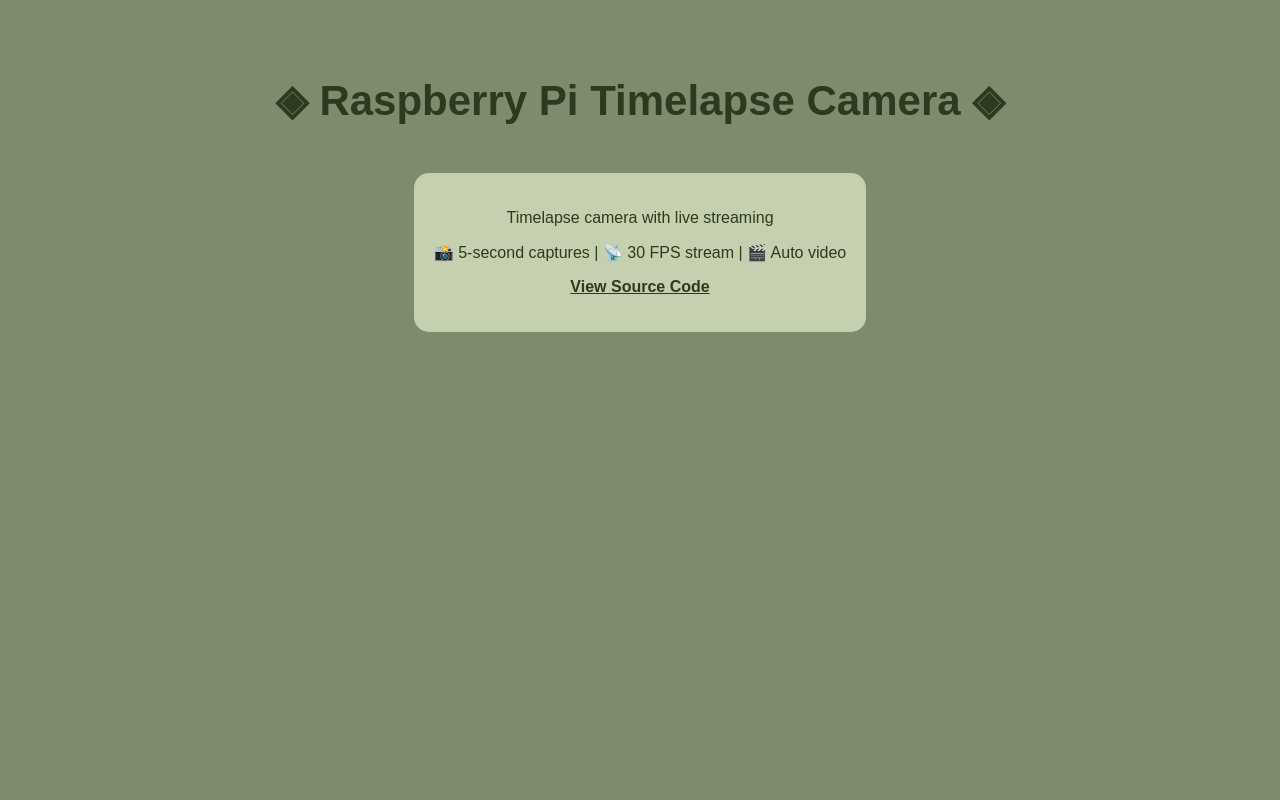
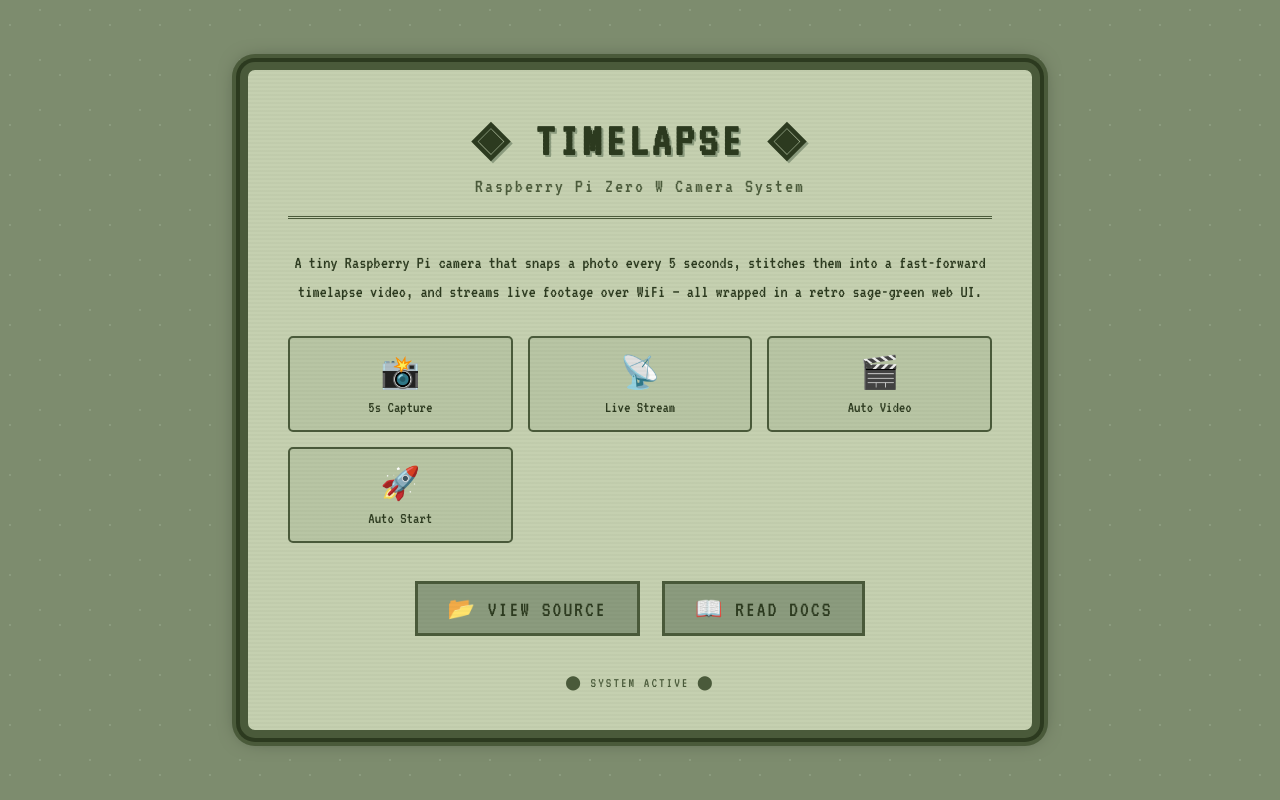
Before and after one commit to anshum2422/Rpi_Timelapse, a plain HTML site: page index.html in a window 1280 px wide. Drawn offline with Linux system fonts and the light colour scheme.

Commit message:
Update index.html

```diff
--- a/index.html
+++ b/index.html
@@ -1,20 +1,184 @@
 <!DOCTYPE html>
-<html>
+<html lang="en">
 <head>
+  <meta charset="UTF-8">
+  <meta name="viewport" content="width=device-width, initial-scale=1.0">
   <title>Raspberry Pi Timelapse Camera</title>
   <style>
-    body { font-family: Arial; background: #7d8c6e; color: #2c3a1f; text-align: center; padding: 40px; }
-    h1 { font-size: 42px; }
-    .card { background: #c5d0b0; padding: 20px; border-radius: 15px; display: inline-block; margin: 20px; }
-    a { color: #2c3a1f; font-weight: bold; }
+    @import url('https://fonts.googleapis.com/css2?family=VT323&display=swap');
+
+    * { margin: 0; padding: 0; box-sizing: border-box; }
+
+    body {
+      font-family: 'VT323', 'Courier New', monospace;
+      background: #7d8c6e;
+      background-image:
+        radial-gradient(circle at 20% 50%, #8b9b7e 1px, transparent 1px),
+        radial-gradient(circle at 80% 20%, #8b9b7e 1px, transparent 1px);
+      background-size: 50px 50px;
+      min-height: 100vh;
+      padding: 20px;
+      color: #2c3a1f;
+      display: flex;
+      justify-content: center;
+      align-items: center;
+    }
+
+    .crt {
+      max-width: 800px;
+      width: 100%;
+      background: #c5d0b0;
+      border: 8px solid #4a5a3a;
+      border-radius: 15px;
+      box-shadow:
+        0 0 0 4px #2c3a1f,
+        0 0 0 8px #4a5a3a,
+        0 0 20px rgba(0,0,0,0.5);
+      padding: 40px;
+      text-align: center;
+      position: relative;
+      overflow: hidden;
+    }
+
+    .crt::before {
+      content: '';
+      position: absolute;
+      top: 0; left: 0; right: 0; bottom: 0;
+      background: repeating-linear-gradient(
+        0deg,
+        transparent,
+        transparent 2px,
+        rgba(44,58,31,0.03) 2px,
+        rgba(44,58,31,0.03) 4px
+      );
+      pointer-events: none;
+    }
+
+    h1 {
+      font-size: 48px;
+      text-transform: uppercase;
+      letter-spacing: 4px;
+      color: #2c3a1f;
+      text-shadow: 2px 2px #8b9b7e;
+      margin-bottom: 10px;
+    }
+
+    .subtitle {
+      font-size: 20px;
+      color: #4a5a3a;
+      letter-spacing: 2px;
+      margin-bottom: 30px;
+      border-bottom: 3px double #4a5a3a;
+      padding-bottom: 20px;
+    }
+
+    .features {
+      display: grid;
+      grid-template-columns: repeat(auto-fit, minmax(180px, 1fr));
+      gap: 15px;
+      margin: 30px 0;
+    }
+
+    .feature {
+      background: #b8c5a4;
+      border: 2px solid #4a5a3a;
+      padding: 15px;
+      border-radius: 5px;
+    }
+
+    .feature .icon {
+      font-size: 32px;
+      margin-bottom: 8px;
+    }
+
+    .feature .label {
+      font-size: 16px;
+      color: #2c3a1f;
+    }
+
+    .btn {
+      display: inline-block;
+      padding: 12px 30px;
+      margin: 8px;
+      font-family: 'VT323', monospace;
+      font-size: 22px;
+      text-transform: uppercase;
+      letter-spacing: 2px;
+      text-decoration: none;
+      background: #8b9b7e;
+      color: #2c3a1f;
+      border: 3px solid #4a5a3a;
+      cursor: pointer;
+      transition: all 0.1s;
+    }
+
+    .btn:hover {
+      background: #7d8c6e;
+      border-color: #2c3a1f;
+      transform: translateY(-2px);
+      box-shadow: 0 4px 0 #4a5a3a;
+    }
+
+    .blink {
+      animation: blink 1s infinite;
+    }
+
+    @keyframes blink {
+      0%, 100% { opacity: 1; }
+      50% { opacity: 0; }
+    }
+
+    .footer {
+      margin-top: 30px;
+      font-size: 14px;
+      color: #4a5a3a;
+      letter-spacing: 2px;
+    }
+
+    @media (max-width: 600px) {
+      h1 { font-size: 32px; }
+      .crt { padding: 25px; }
+    }
   </style>
 </head>
 <body>
-  <h1>◈ Raspberry Pi Timelapse Camera ◈</h1>
-  <div class="card">
-    <p>Timelapse camera with live streaming</p>
-    <p>📸 5-second captures | 📡 30 FPS stream | 🎬 Auto video</p>
-    <p><a href="https://github.com/YOUR_USERNAME/raspberry-pi-timelapse">View Source Code</a></p>
+  <div class="crt">
+    <h1>◈ TIMELAPSE ◈</h1>
+    <div class="subtitle">Raspberry Pi Zero W Camera System</div>
+
+    <p style="font-size: 18px; line-height: 1.6; margin-bottom: 20px;">
+      A tiny Raspberry Pi camera that snaps a photo every 5 seconds,
+      stitches them into a fast-forward timelapse video, and streams
+      live footage over WiFi — all wrapped in a retro sage-green web UI.
+    </p>
+
+    <div class="features">
+      <div class="feature">
+        <div class="icon">📸</div>
+        <div class="label">5s Capture</div>
+      </div>
+      <div class="feature">
+        <div class="icon">📡</div>
+        <div class="label">Live Stream</div>
+      </div>
+      <div class="feature">
+        <div class="icon">🎬</div>
+        <div class="label">Auto Video</div>
+      </div>
+      <div class="feature">
+        <div class="icon">🚀</div>
+        <div class="label">Auto Start</div>
+      </div>
+    </div>
+
+    <div>
+      <a class="btn" href="https://github.com/YOUR_USERNAME/raspberry-pi-timelapse">📂 View Source</a>
+      <a class="btn" href="https://github.com/YOUR_USERNAME/raspberry-pi-timelapse/blob/main/README.md">📖 Read Docs</a>
+    </div>
+
+    <div class="footer">
+      <span class="blink">⬤</span> SYSTEM ACTIVE <span class="blink">⬤</span>
+    </div>
   </div>
 </body>
 </html>
```
